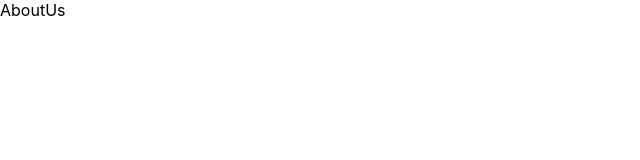
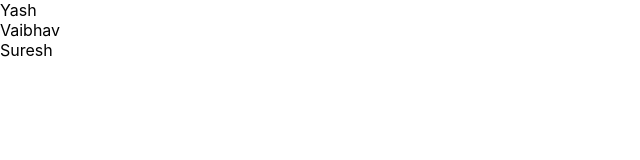
Before and after one commit to SurajRoy0/Next-JS-first-task, a Next.js app: page /about-us in a window 1280 px wide. Shown: the top 160 px of the page, without its empty margins (0-640 px from the left). Built offline with nearby package versions, Linux system fonts and the light colour scheme.

Commit message:
dynamic navigation added

```diff
--- a/pages/about-us/[id].js
+++ b/pages/about-us/[id].js
@@ -17,6 +17,7 @@ const details = [
 const Developer = () => {
     const [developer, setDeveloper] = useState({});
     const { id } = useRouter().query;
+
     useEffect(() => {
         setDeveloper(details.find(detail => detail.id === +id))
     }, [id])
--- a/pages/about-us/index.js
+++ b/pages/about-us/index.js
@@ -1,8 +1,24 @@
+import Link from "next/link"
+import { useState } from "react"
 
+
+const details = [
+
+    { id: 1, name: 'Yash', role: 'Senior Developer' },
+
+    { id: 2, name: 'Vaibhav', role: 'Backend Developer' },
+
+    { id: 3, name: 'Suresh', role: 'Frontend Developer' }
+
+]
 
 const AboutUs = () => {
     return (
-        <div>AboutUs</div>
+        <div>
+            {details.map((person => {
+                return <div key={person.id}><Link href={`/about-us/${person.id}`}>{person.name}</Link></div>
+            }))}
+        </div>
     )
 }
 
```
